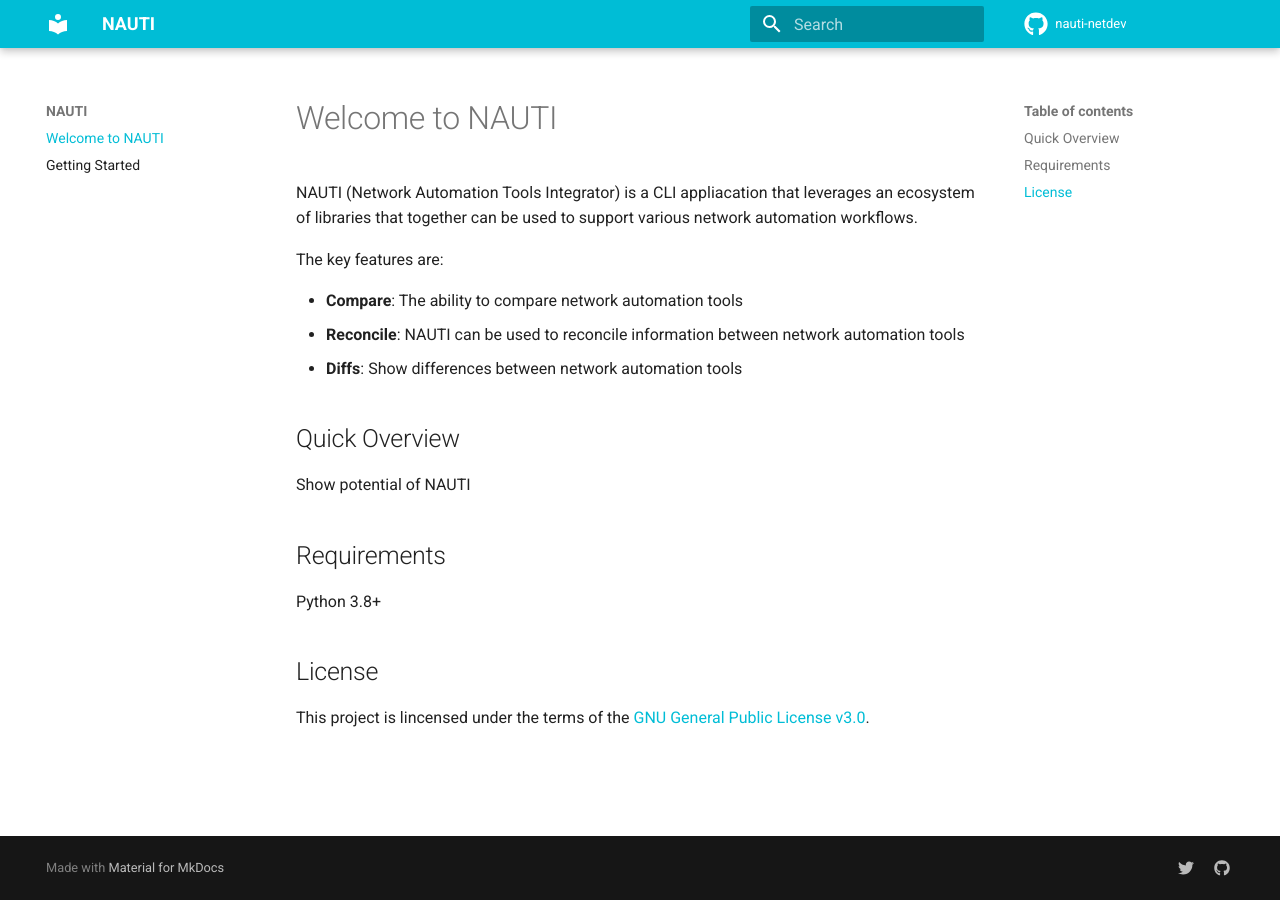
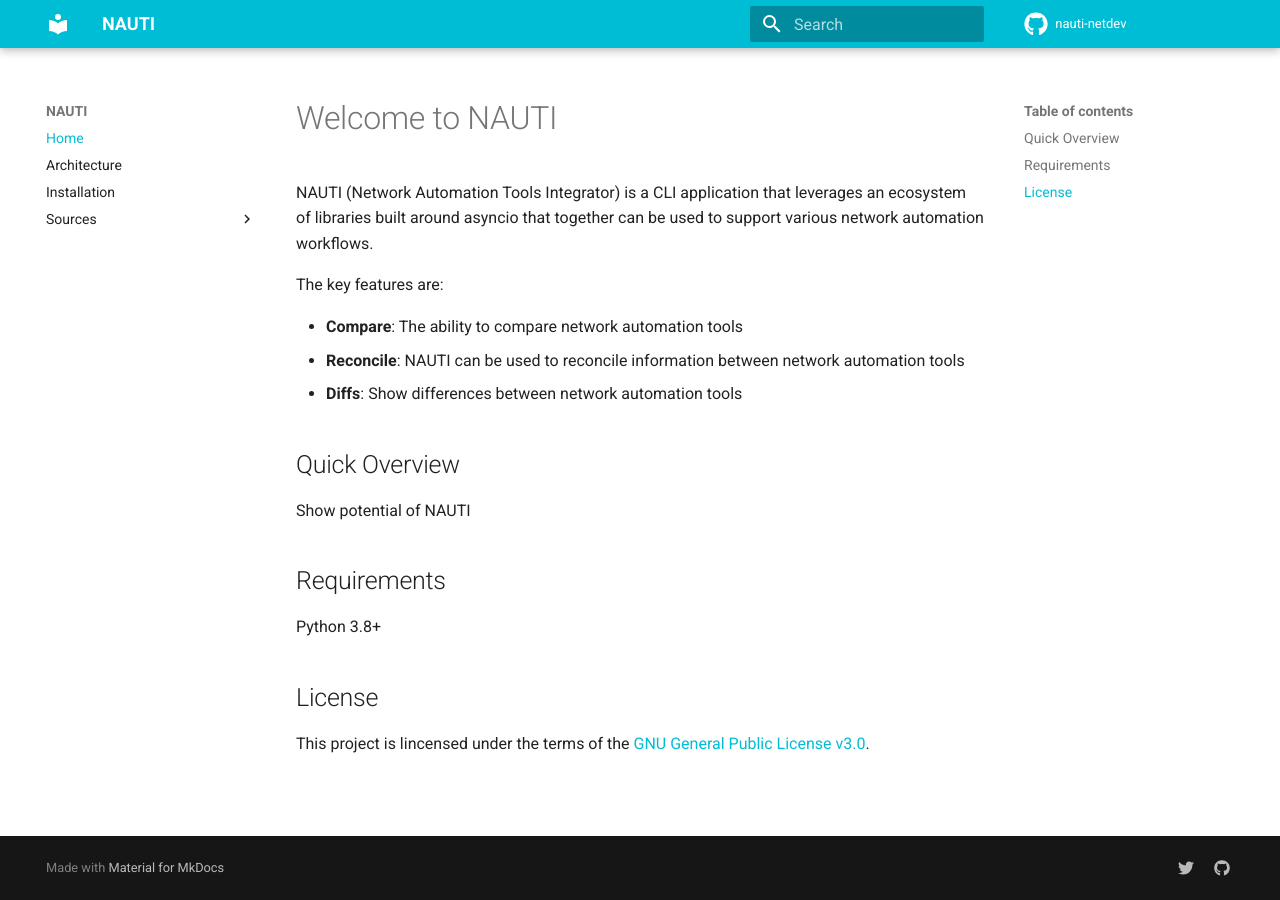
Before and after one commit to nauti-netdev/nauti-docs, an MkDocs documentation site: the page built from docs/index.md, in a window 1280 px wide. Built offline with MkDocs 1.6.1 and Material for MkDocs 9.7.7, drawn with Linux system fonts in a browser that asks for light colours.

Commit message:
add structure

```diff
--- a/docs/getting-started.md
+++ /dev/null
@@ -1,4 +0,0 @@
-# Getting Started
-
-## Installation
-### With pip
--- a/docs/index.md
+++ b/docs/index.md
@@ -1,6 +1,6 @@
 # Welcome to NAUTI
 
-NAUTI (Network Automation Tools Integrator) is a CLI appliacation that leverages an ecosystem of libraries that together can be used to support various network automation workflows.
+NAUTI (Network Automation Tools Integrator) is a CLI application that leverages an ecosystem of libraries built around asyncio that together can be used to support various network automation workflows.
 
 The key features are:
 
--- a/mkdocs.yml
+++ b/mkdocs.yml
@@ -8,9 +8,20 @@ theme:
     accent: light green
   icon:
     repo: fontawesome/brands/github
+markdown_extensions:
+  - pymdownx.inlinehilite
+  - pymdownx.superfences
 extra:
   social:
     - icon: fontawesome/brands/twitter
       link: https://twitter.com/nwkautomaniac
     - icon: fontawesome/brands/github
       link: https://github.com/nauti-netdev
+nav:
+  - Home: index.md
+  - Architecture: architecture.md
+  - Installation: installation.md
+  - Sources:
+    - nauti-ipfabric: sources/nauti-ipfabric.md
+    - nauti-netbox: sources/nauti-netbox.md
+    - nauti-clearpass: sources/nauti-clearpass.md
```
Also changed, not shown: docs/architecture.md (added, +33 -0 lines), docs/installation.md (added, +33 -0 lines), docs/sources/nauti-clearpass.md (added, +1 -0 lines), docs/sources/nauti-ipfabric.md (added, +1 -0 lines), docs/sources/nauti-netbox.md (added, +1 -0 lines).
